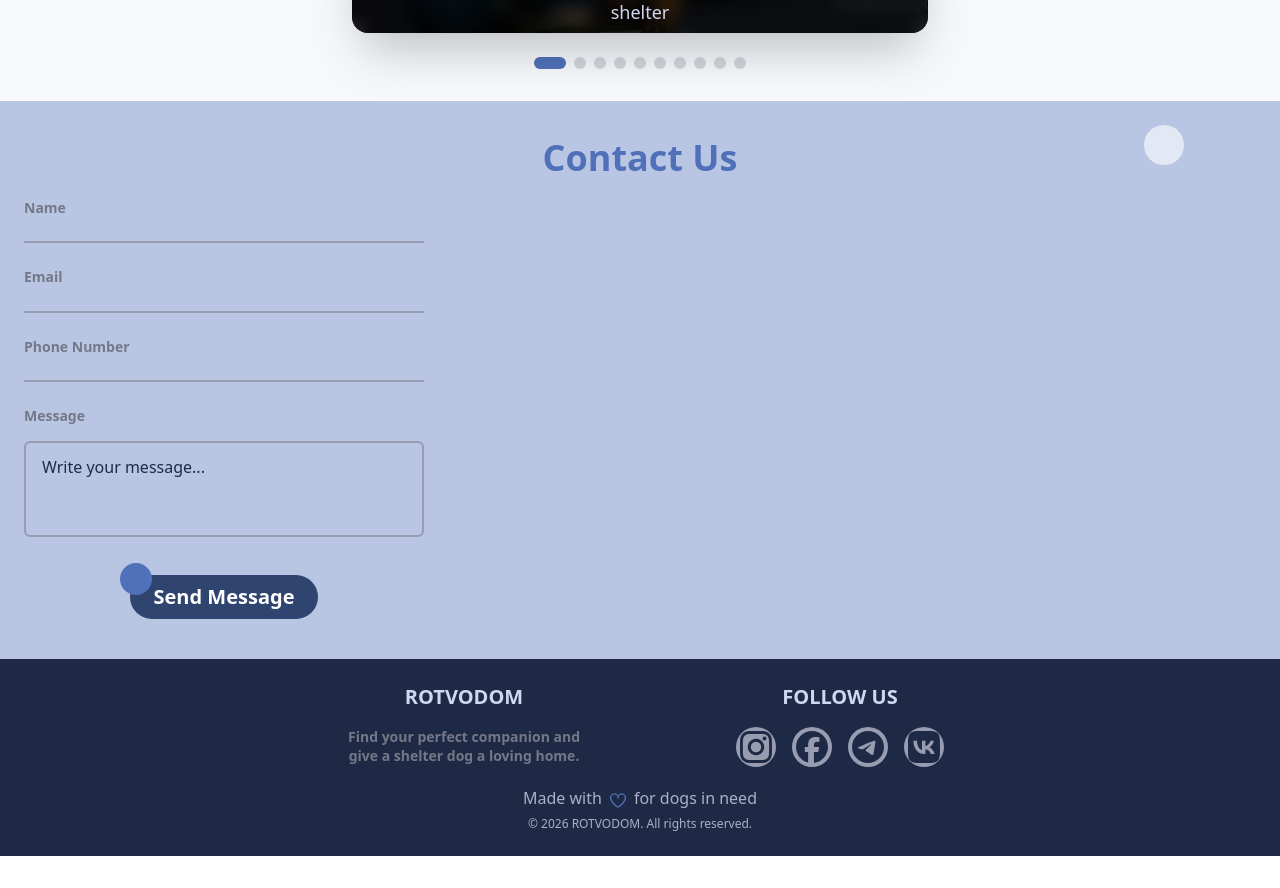
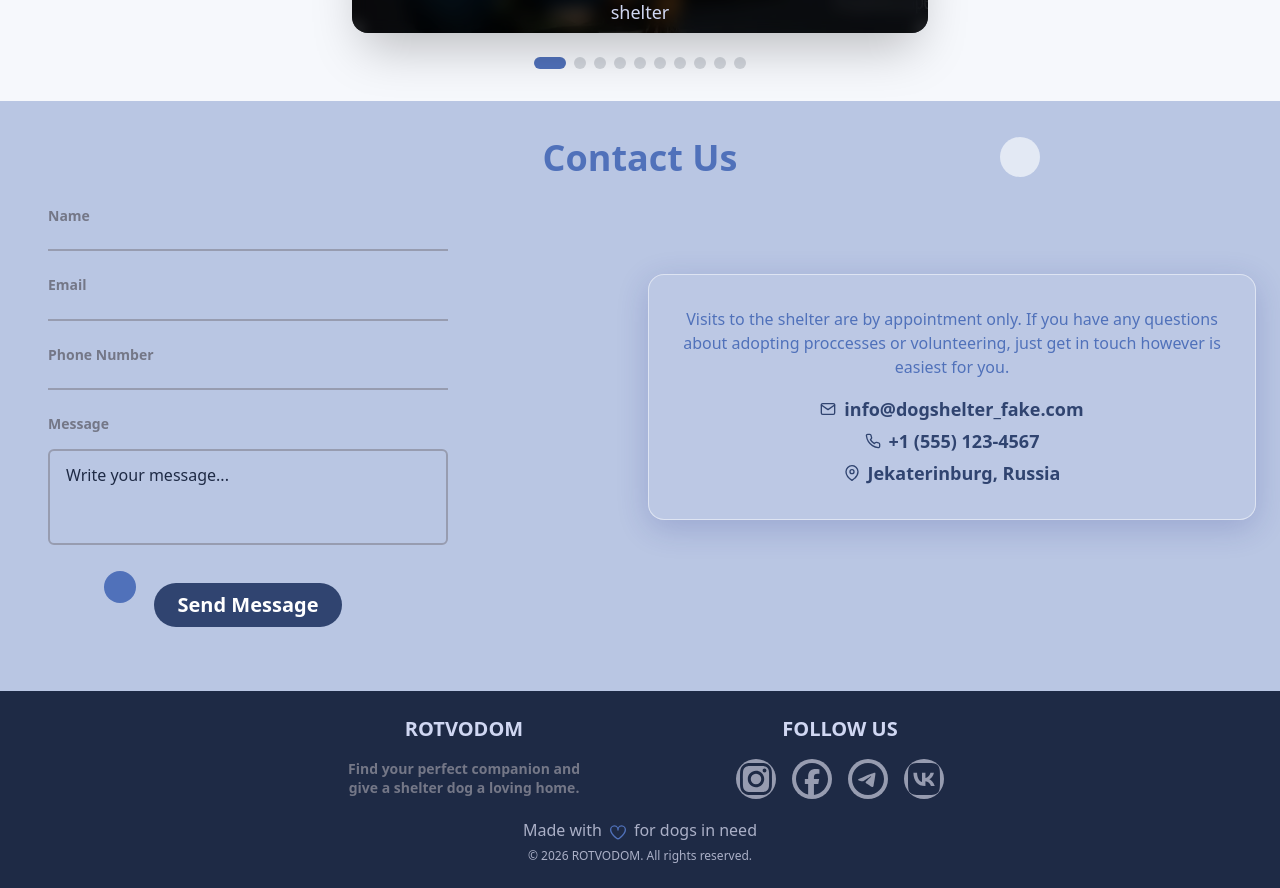
Before and after one commit to bavayra/dog-shelter, a React (Vite) app: page / in a window 1280 px wide. Shown: the part 5160-6048 px from the top of the page. Before the commit the page ends 6016 px from the top, so only its background shows below. Built offline with nearby package versions, Linux system fonts and the light colour scheme.

Commit message:
feat(refactor): added ContactInfo component usage for desctop only for ContactSection, added glass-card panel with contact info on the section page (and hid it in Footer). Adjusted typography and responsive spacing for the contact area

```diff
--- a/src/components/ContactInfo.tsx
+++ b/src/components/ContactInfo.tsx
@@ -14,7 +14,7 @@ const ContactInfo = ({ className = '' }: ContactInfoProps) => {
       className={`not-italic ${className}`}
       aria-label="Contact information"
     >
-      <div className="flex flex-col items-center space-y-1 text-neutral-500 md:items-end">
+      <div className="md:text-primary-700 flex flex-col items-center space-y-1 text-neutral-500 md:text-lg">
         <p className="flex items-center gap-2">
           <EmailIcon className="h-4 w-4" aria-hidden="true" />
           <a
--- a/src/components/TextInput.tsx
+++ b/src/components/TextInput.tsx
@@ -35,7 +35,10 @@ const TextInput = ({
     .replace(/\s+/g, ' ');
   return (
     <div>
-      <label htmlFor={id} className="typography-small xs:text-base block">
+      <label
+        htmlFor={id}
+        className="typography-small xs:text-base block md:text-lg"
+      >
         {label}
       </label>
 
--- a/src/features/ContactSection.tsx
+++ b/src/features/ContactSection.tsx
@@ -4,6 +4,7 @@ import { sanitizeFormData } from '@/utils/sanitize';
 import Button from '@/components/Button';
 import TextInput from '@/components/TextInput';
 import { DecorativeCircle } from '@/components/DecorativeCircle';
+import ContactInfo from '@/components/ContactInfo';
 
 const ContactSection = () => {
   const [name, setName] = useState('');
@@ -117,13 +118,13 @@ const ContactSection = () => {
           right="10"
           zIndex={10}
           opacity={70}
-          className="xs:mr-8 sm:mr-14"
+          className="xs:mr-8 sm:mr-14 md:mt-3 md:mr-50"
         />
       </div>
       <h2 className="typography-h2 relative z-11 mb-4 text-center md:text-5xl">
         Contact Us
       </h2>
-      <div className="relative flex justify-center md:grid md:grid-cols-2">
+      <div className="relative flex justify-center md:m-6 md:grid md:grid-cols-2 md:gap-4">
         <div className="w-full max-w-md px-6">
           <form id="contact-form" onSubmit={handleSubmit} className="space-y-2">
             <div>
@@ -182,7 +183,7 @@ const ContactSection = () => {
             <div>
               <label
                 htmlFor="input-message"
-                className="typography-small xs:text-base mb-4 block"
+                className="typography-small xs:text-base mb-4 block md:text-lg"
               >
                 Message
               </label>
@@ -208,7 +209,7 @@ const ContactSection = () => {
                 top="1"
                 left="12"
                 zIndex={12}
-                className="sm:ml-12"
+                className="sm:ml-12 md:ml-2"
               />
             </div>
 
@@ -243,6 +244,14 @@ const ContactSection = () => {
             )}
           </form>
         </div>
+        <div className="glass-card mb-10 hidden rounded-2xl py-8 md:flex md:flex-col md:gap-4 md:self-center">
+          <p className="typography-large px-4 text-center text-xl md:block md:font-normal">
+            Visits to the shelter are by appointment only. If you have any
+            questions about adopting proccesses or volunteering, just get in
+            touch however is easiest for you.
+          </p>
+          <ContactInfo className="md:text-primary-700 md:flex md:items-center md:justify-center md:font-bold" />
+        </div>
       </div>
     </section>
   );
```
